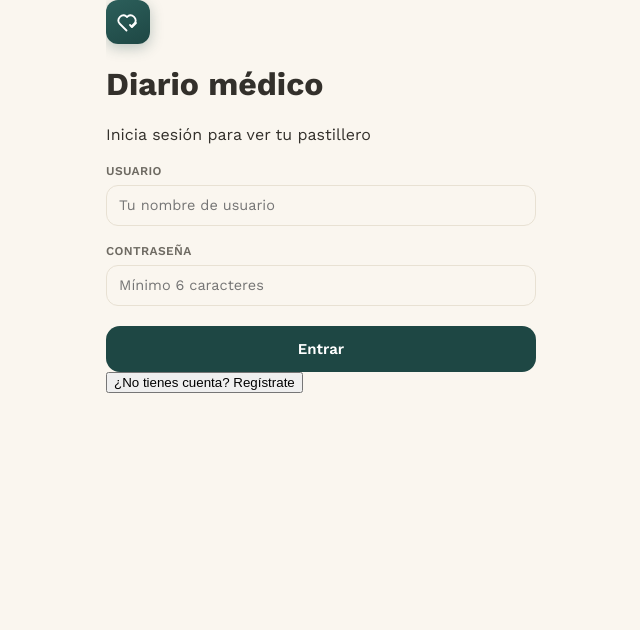
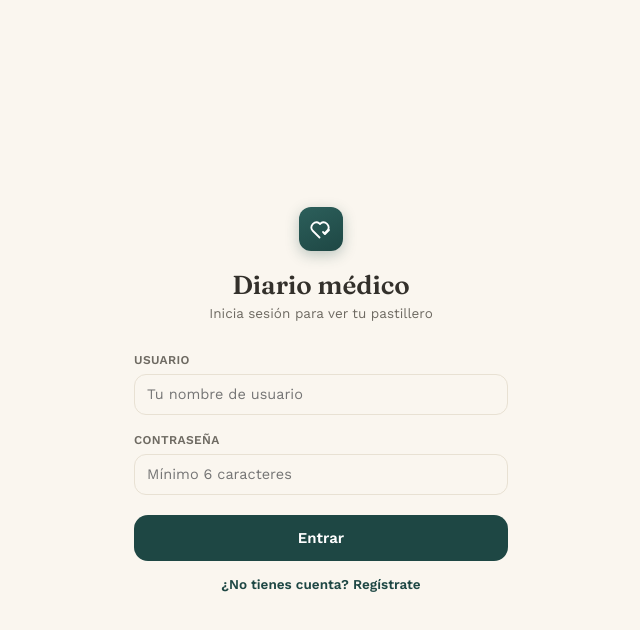
Before and after one commit to israelreyes-gif/diario-medico, a plain HTML site: page app/index.html in a window 1280 px wide. Shown: the whole page, without its empty margins (319-959 px from the left). Drawn offline with nearby package versions, Linux system fonts and the light colour scheme; no server answers.

Commit message:
Update styles.css

```diff
--- a/app/css/styles.css
+++ b/app/css/styles.css
@@ -31,12 +31,29 @@ body{ display:flex; justify-content:center; }
   position:relative;
 }
 
+/* AUTH SCREEN */
+.auth-wrap{
+  flex:1; display:flex; flex-direction:column; justify-content:center;
+  padding:24px 28px; overflow-y:auto;
+}
+.auth-icon{ align-self:center; width:64px; height:64px; border-radius:18px; margin-bottom:18px; }
+.auth-icon svg{ width:34px; height:34px; }
+.auth-title{
+  font-family:'Fraunces', serif; font-size:26px; font-weight:600; text-align:center; margin:0 0 4px;
+}
+.auth-subtitle{ text-align:center; color:var(--ink-soft); font-size:13.5px; margin:0 0 28px; }
+.auth-switch{
+  background:none; border:none; color:var(--teal-deep); font-size:13.5px; font-weight:600;
+  margin-top:14px; cursor:pointer; font-family:'Work Sans', sans-serif;
+}
+
 header{
   padding:22px 20px 18px;
   display:flex; align-items:center; justify-content:space-between;
   flex-shrink:0;
 }
 .brand{ display:flex; align-items:center; gap:12px; }
+.header-actions{ display:flex; gap:8px; }
 .app-icon{
   width:44px; height:44px; border-radius:12px;
   background:linear-gradient(155deg, var(--teal) 0%, var(--teal-deep) 100%);
```
